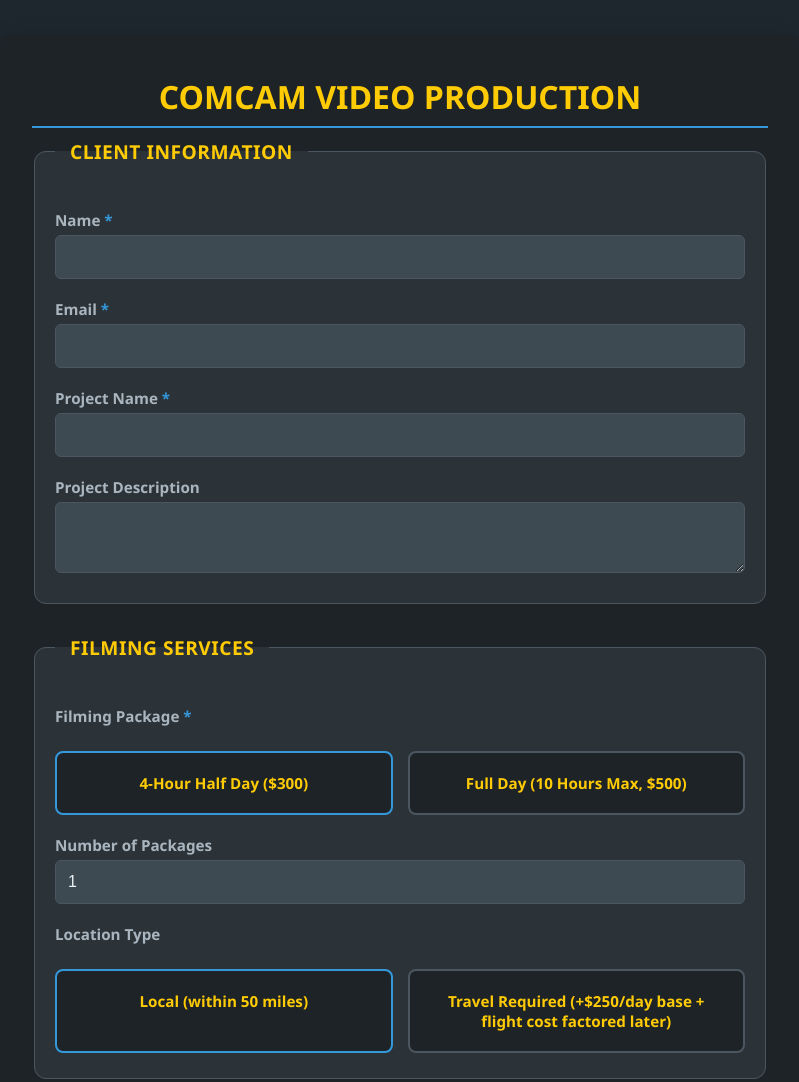
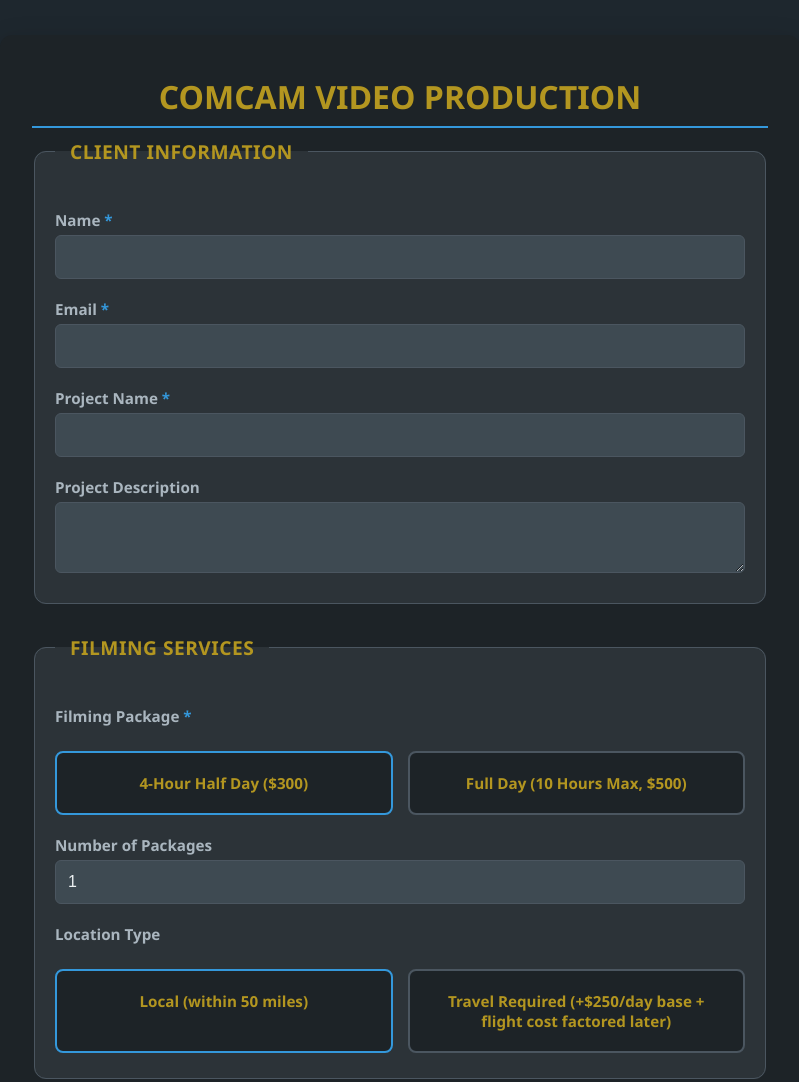
Before and after one commit to combatcameraguy/InvoiceEstimator, a plain HTML site: page index.html in a window 1280 px wide. Shown: the top 1082 px of the page, without its empty margins (240-1039 px from the left). Drawn offline with Linux system fonts and the light colour scheme.

Commit message:
Change text primary color to a darker shade

```diff
--- a/index.html
+++ b/index.html
@@ -13,7 +13,7 @@
         :root {
             --bg-primary: #1e272e;
             --container-bg: #1d2327;
-            --text-primary: #ffcb05;
+            --text-primary: #B39620;
             --fieldset-border: #4b5660;
             --fieldset-bg: #2c3338;
             --label-color: #aab6bf;
```
